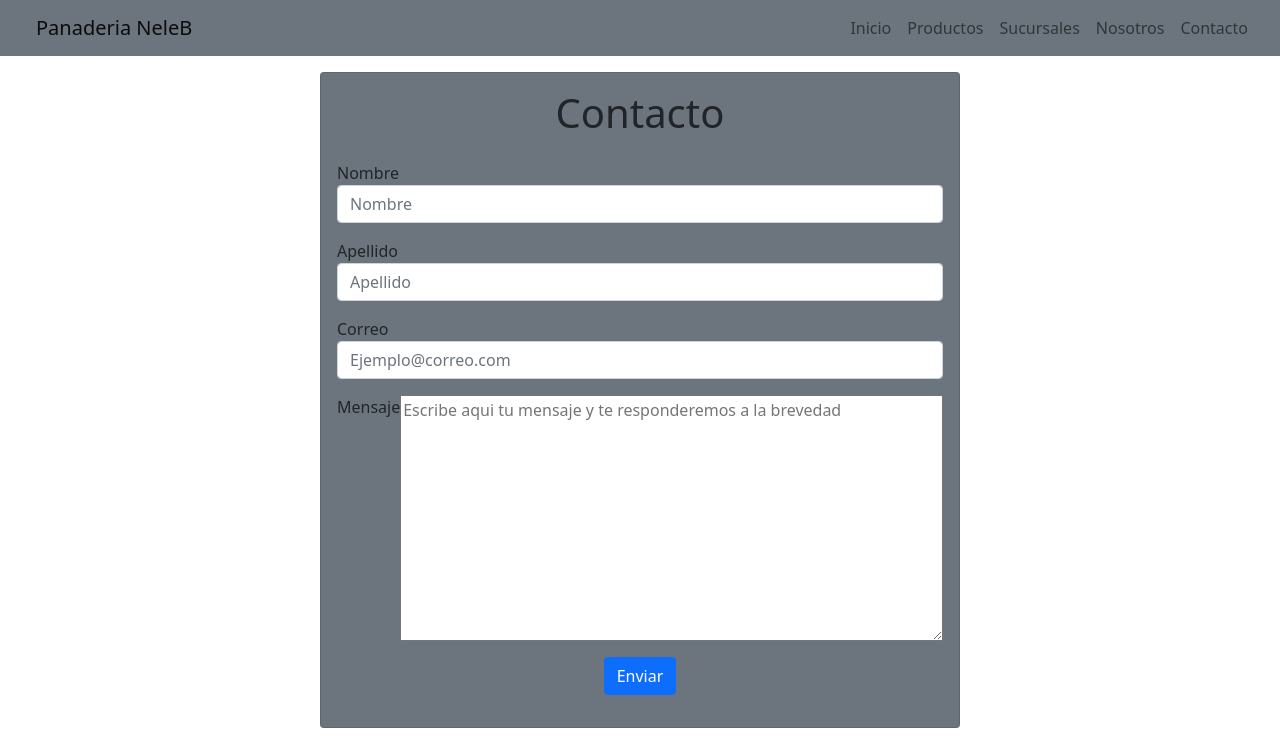
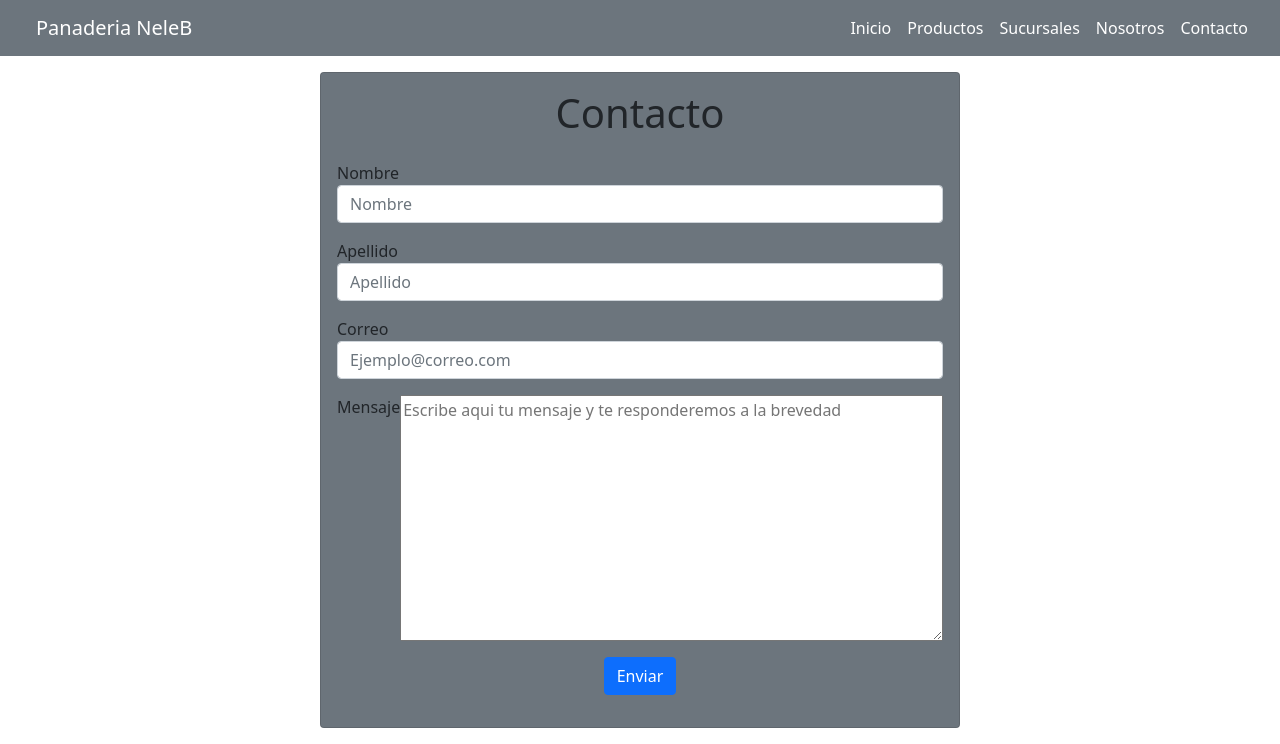
Before and after one commit to AndresCoria/proyecto-coderhouse, a website: page src/pages/contacto.html in a window 1280 px wide. Shown: the top 744 px of the page. Drawn offline with nearby package versions, Linux system fonts and the light colour scheme.

Commit message:
corrigiendo errores menores en los html, cambiando color de fuente del menu navbar

```diff
--- a/scss/layout/_header.scss
+++ b/scss/layout/_header.scss
@@ -5,14 +5,15 @@ header {
     background: #fff;
     z-index: 1;
 
-    // .container-logo {
-    //     color: #fff;
-    // }
+    .container-logo{
+        .logo {
+            color: #fff;
+        }
+    }
 
     .div-header {
         ul {
             li {
-                // width: 12%;
                 a {
                     @media screen and (min-width: 769px) {
                         &:hover {
@@ -26,5 +27,20 @@ header {
             }
         }
     }
+    #itemUno {
+        color: #fff;
+    }
+    #itemDos {
+        color: #fff;
+    }
+    #itemTres {
+        color: #fff;
+    }
+    #itemCuatro {
+        color: #fff;
+    }
+    #itemCinco {
+        color: #fff;
+    }
 
 }
--- a/src/pages/contacto.html
+++ b/src/pages/contacto.html
@@ -27,21 +27,21 @@
         <div class="container-fluid bg-secondary">
             <nav class="navbar navbar-expand-md navbar-light bg-secondary">
                 <div class="container-fluid">
-                    <div class="container-fluid w-50">
-                        <a href="index.html" class="navbar-brand logo-link">Panaderia NeleB</a>
+                    <div class="container-fluid w-50 container-logo">
+                        <a href="../../index.html" class="navbar-brand logo-link logo">Panaderia NeleB</a>
                     </div>
                     <div class="container-fluid w-50 d-flex justify-content-end">
-                        <button type="button" class="navbar-toggler" data-bs-toggle="collapse" data-bs-target="#MenuNavegacion">
+                        <button type="button" aria-label="button menu" class="navbar-toggler" data-bs-toggle="collapse" data-bs-target="#MenuNavegacion">
                             <span class="navbar-toggler-icon"></span>
                         </button>
                     </div>
-                    <div id="MenuNavegacion" class="collapse navbar-collapse menu-animacion">
+                    <div id="MenuNavegacion" class="collapse navbar-collapse menu-animacion div-header">
                         <ul class="navbar-nav ms-3">
-                            <li class="nav-item link-container"><a href="../../index.html" class="nav-link link-estilo">Inicio</a></li>
-                            <li class="nav-item link-container"><a href="./productos.html" class="nav-link link-estilo">Productos</a></li>
-                            <li class="nav-item link-container"><a href="./sucursales.html" class="nav-link link-estilo">Sucursales</a></li>
-                            <li class="nav-item link-container"><a href="./nosotros.html" class="nav-link link-estilo">Nosotros</a></li>
-                            <li class="nav-item link-container"><a href="./contacto.html" class="nav-link link-estilo">Contacto</a></li>
+                            <li class="nav-item link-container"><a id="itemUno" href="../../index.html" class="nav-link link-estilo">Inicio</a></li>
+                            <li class="nav-item link-container"><a id="itemDos" href="./productos.html" class="nav-link link-estilo">Productos</a></li>
+                            <li class="nav-item link-container"><a id="itemTres" href="./sucursales.html" class="nav-link link-estilo">Sucursales</a></li>
+                            <li class="nav-item link-container"><a id="itemCuatro" href="./nosotros.html" class="nav-link link-estilo">Nosotros</a></li>
+                            <li class="nav-item link-container"><a id="itemCinco" href="./contacto.html" class="nav-link link-estilo">Contacto</a></li>
                         </ul>
                     </div>
                 </div>
```
Also changed, not shown: index.html (+6 -6 lines), src/pages/nosotros.html (+9 -9 lines), src/pages/productos.html (+9 -9 lines), src/pages/sucursales.html (+9 -9 lines), src/style/style.css, 1 other file.
